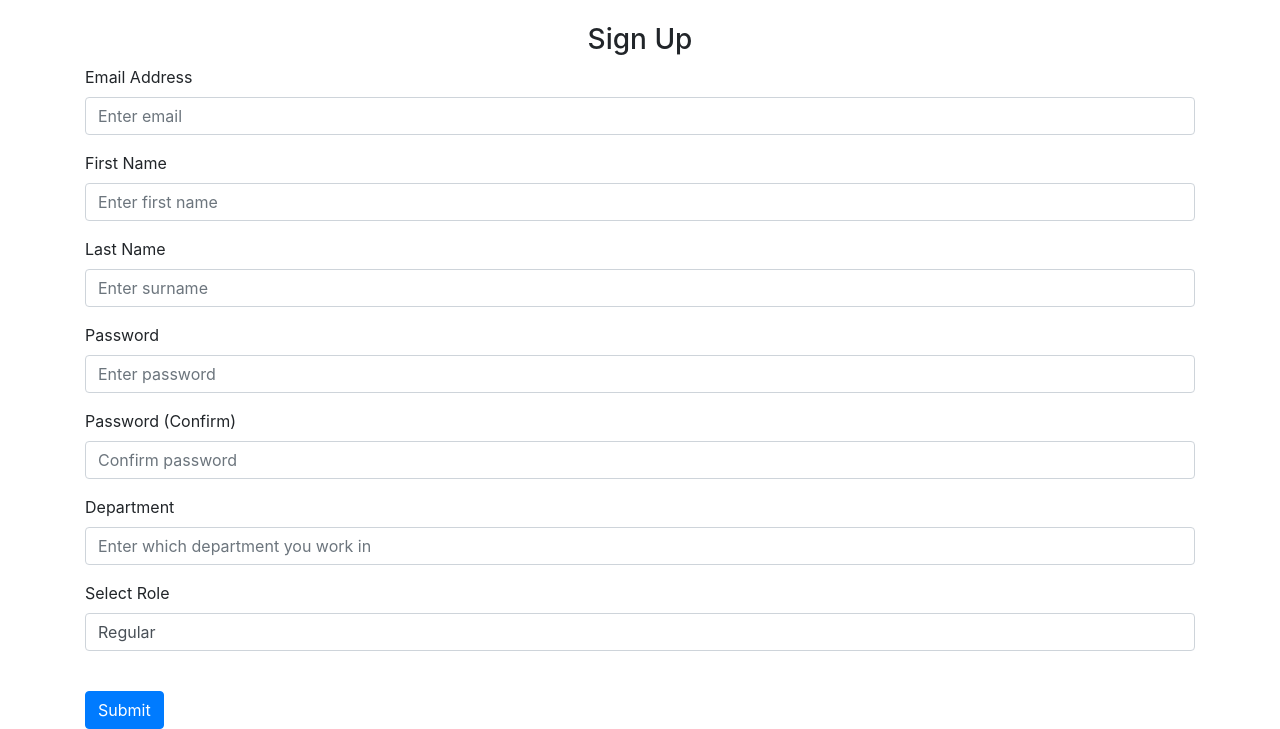
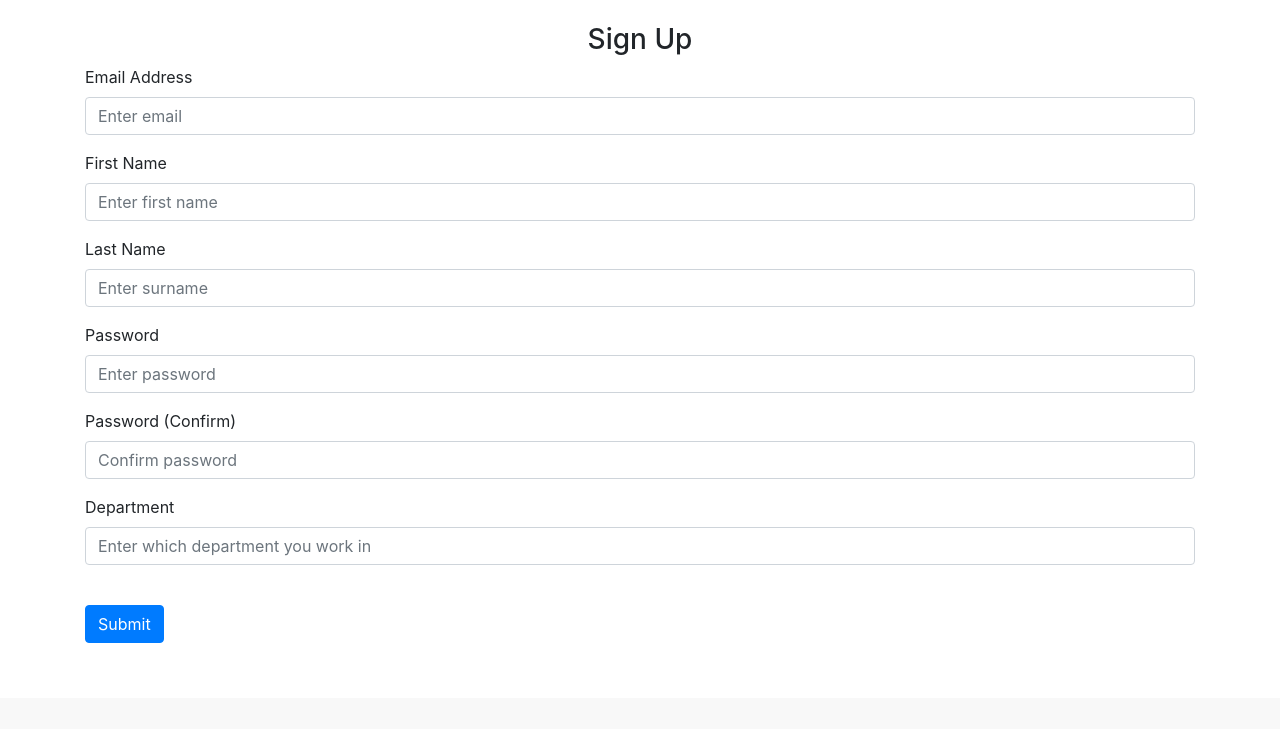
Before and after one commit to EmilyMan2023/ITAssetManagement, a Flask app: page /sign-up in a window 1280 px wide. Shown: the part 102-831 px from the top of the page. After the commit the page ends 745 px from the top, so only its background shows below. Run offline with Flask 3, Linux system fonts and the light colour scheme; some libraries are stand-ins or nearby versions.

Commit message:
correcting sign-up page

```diff
--- a/website/auth.py
+++ b/website/auth.py
@@ -50,7 +50,9 @@ def sign_up():
         password1 = request.form.get('password1', '')
         password2 = request.form.get('password2', '')
         department = request.form.get('department', '').strip()
-        role = request.form.get('role', '').strip()
+
+        # Force role to 'user' — no admin creation via sign-up
+        role = "user"
 
         # validation checks
         user = User.query.filter_by(email=email).first()
@@ -68,9 +70,8 @@ def sign_up():
             flash('Password must be greater than 5 characters.', category='error')
         elif len(department) < 2:
             flash('Department must be greater than 1 character.', category='error')
-        elif role not in ['user', 'admin']:
-            flash('Invalid role selected.', category='error')
         else:
+            # Create new user with fixed role 'user'
             new_user = User(
                 email=email,
                 first_name=first_name,
--- a/website/templates/sign-up.html
+++ b/website/templates/sign-up.html
@@ -2,7 +2,6 @@
 {% block title %}Sign-up{% endblock %}
 
 {% block content %}
-
 
 <form method="POST">
   <br>
@@ -67,6 +66,7 @@
       required
     />
   </div>
+
   <div class="form-group">
     <label for="department">Department</label>
     <input
@@ -79,14 +79,6 @@
     />
   </div>
 
-  <div class="form-group">
-    <label for="role">Select Role</label>
-    <select class="form-control" id="role" name="role" required>
-      <option value="user">Regular</option>
-      <option value="admin">Admin</option>
-    </select>
-  </div>
-
   <br />
   <button type="submit" class="btn btn-primary">Submit</button>
 </form>
```
Also changed, not shown: website/database.db. Lines whose indentation alone changed are shown as unchanged.
